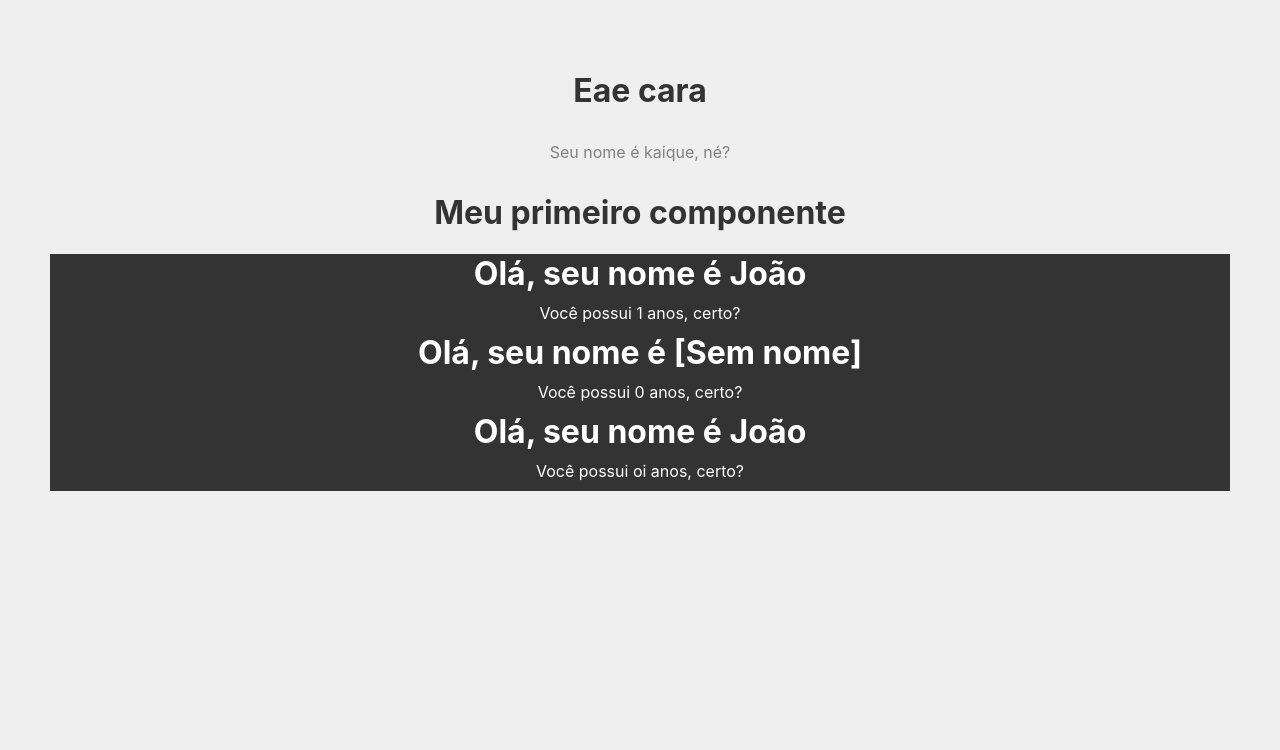
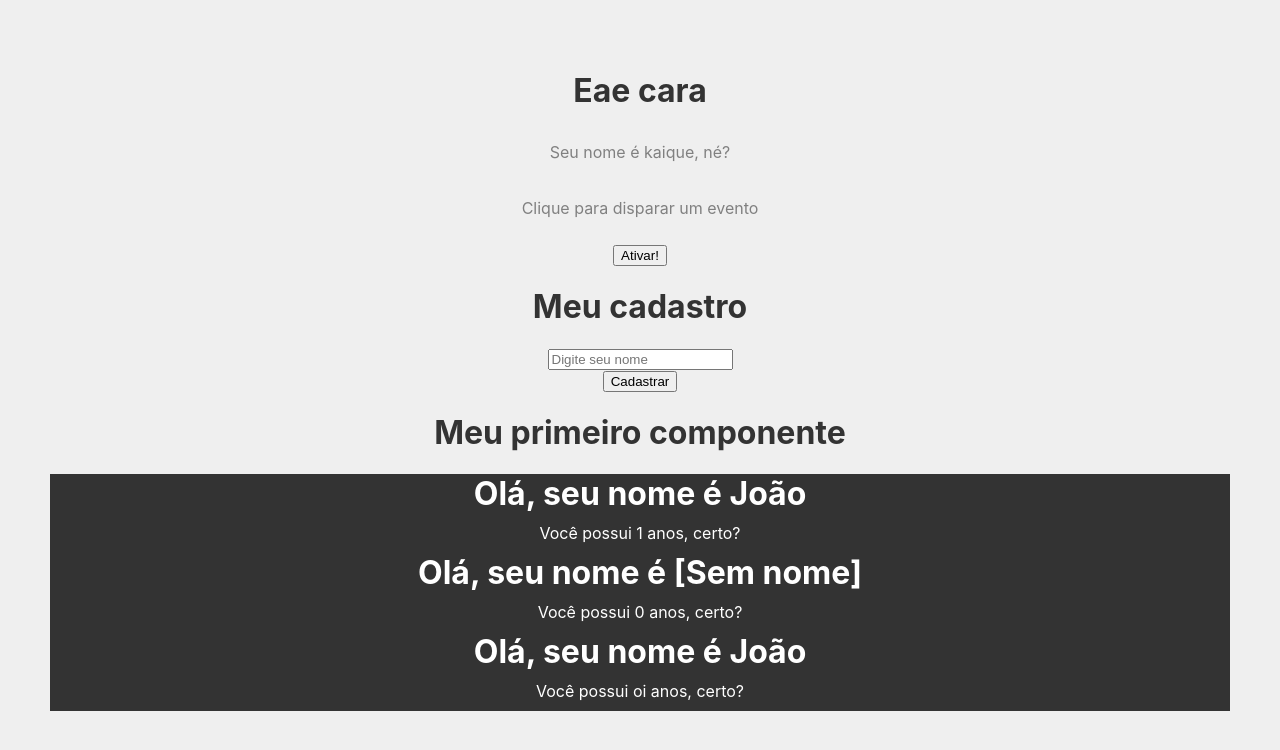
Before and after one commit to while-kaique/Aprendendo-React, a React (Create React App) app in the folder my-app/: page / in a window 1280 px wide. Shown: the top 750 px of the page. Built offline with nearby package versions, Linux system fonts and the light colour scheme.

Commit message:
Aprendendo eventos
Bem básico

```diff
--- a/my-app/src/App.js
+++ b/my-app/src/App.js
@@ -1,6 +1,8 @@
 import './App.css';
 import HelloWorld from './components/HelloWorld';
 import Pessoa from './components/Pessoa'
+import Evento from './components/Evento';
+import Form from './components/Form';
 
 function App() {
   const name = 'kaique'
@@ -8,6 +10,8 @@
     <div className="App">
       <h1>Eae cara</h1>
       <p>Seu nome é {name}, né?</p>
+      <Evento />
+      <Form />
       <HelloWorld />
       <Pessoa idade={1} nome="João"/>
       <Pessoa />
--- /dev/null
+++ b/my-app/src/components/Evento.jsx
@@ -0,0 +1,15 @@
+function Evento() {
+
+    function meuEvento(){
+        console.log('Fui ativado')
+    }
+
+    return (
+        <>
+            <p>Clique para disparar um evento</p>
+            <button onClick={meuEvento}>Ativar!</button>
+        </>
+    )
+}
+
+export default Evento
--- /dev/null
+++ b/my-app/src/components/Form.jsx
@@ -0,0 +1,23 @@
+function Form () {
+
+    function cadastrarUsuario(e) {
+        console.log('Cadastrou o usuário')
+        e.preventDefault()
+    }
+
+    return (
+        <>
+            <h1>Meu cadastro</h1>
+            <form onSubmit={cadastrarUsuario}>
+                <div>
+                    <input type="text" placeholder="Digite seu nome"/>
+                </div>
+                <div>
+                    <input type="submit" value="Cadastrar" />
+                </div>
+            </form>
+        </>
+    )
+}
+
+export default Form;
```
